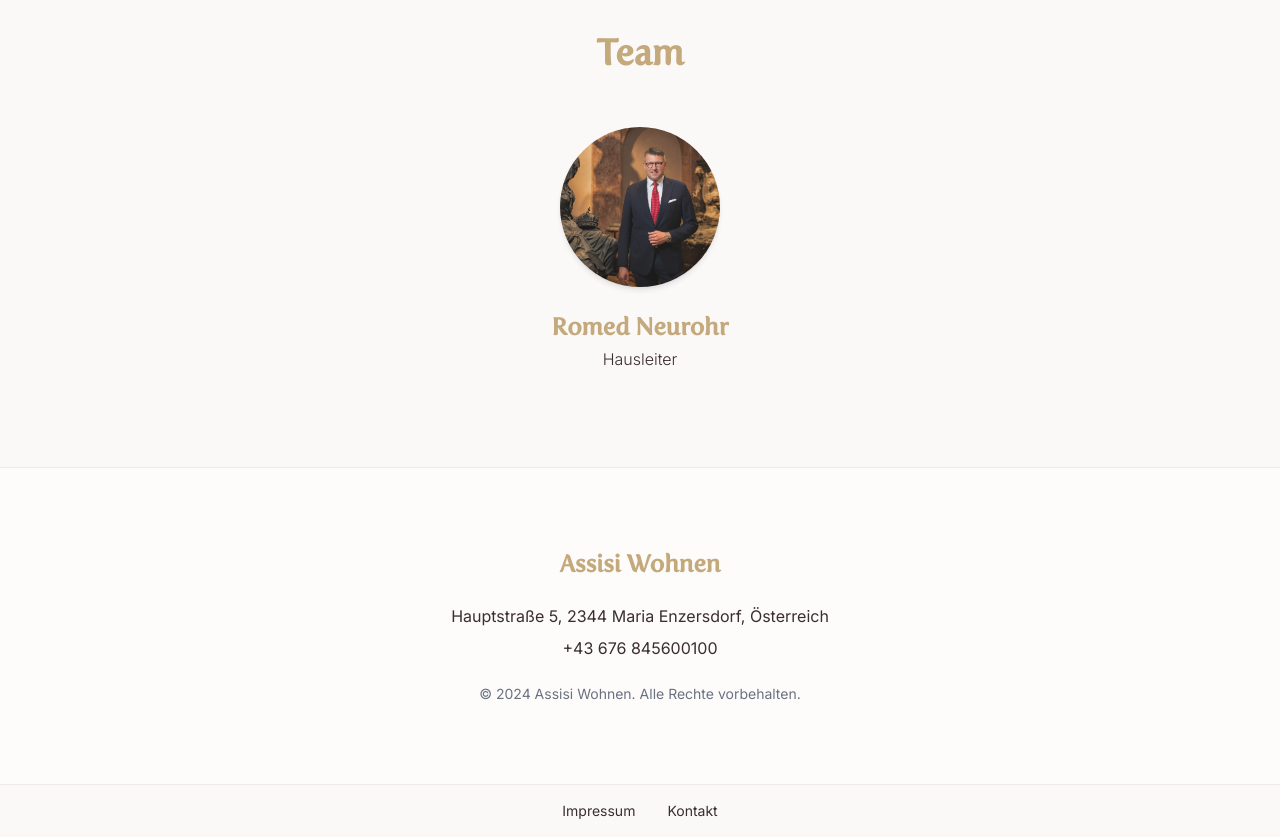
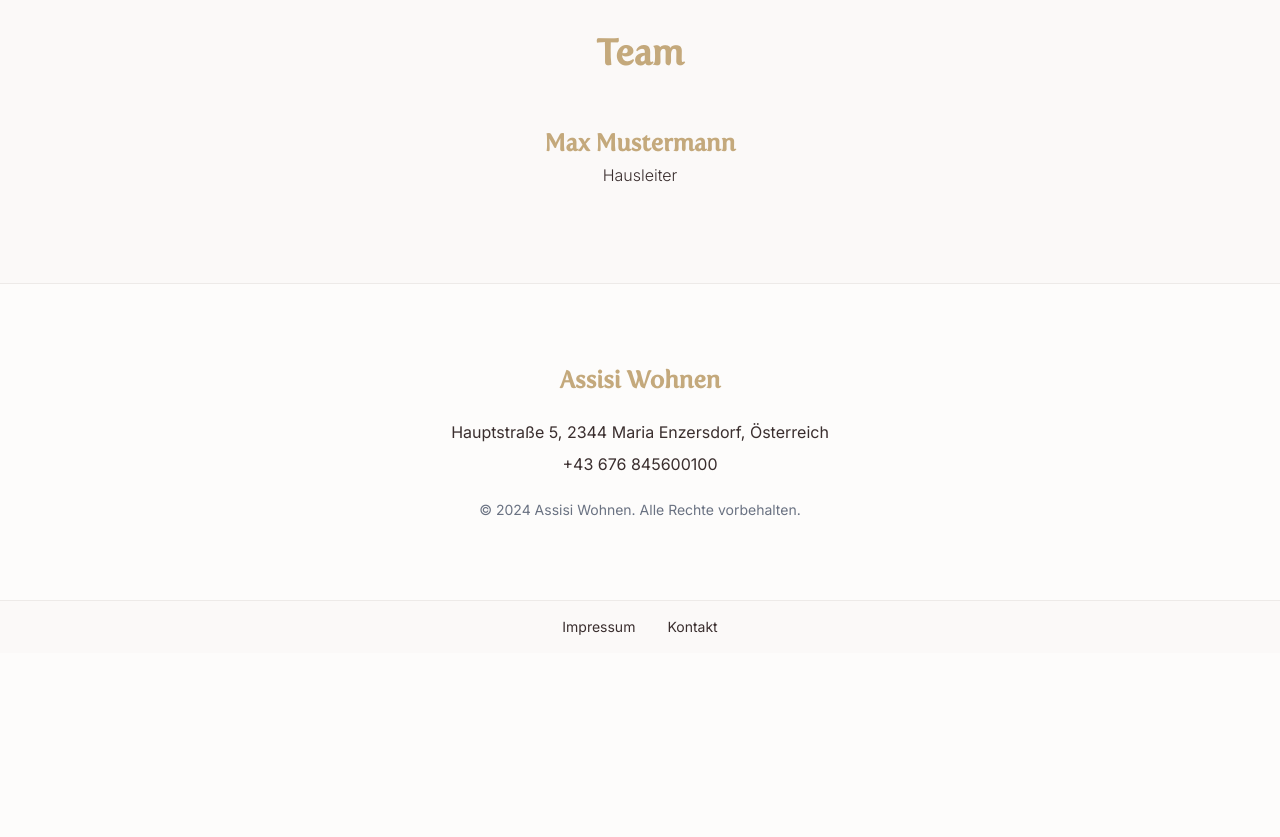
Before and after one commit to Viepaq/Assisi-Wohnen, a Next.js app: page / in a window 1280 px wide. Shown: the part 3960-4797 px from the top of the page. After the commit the page ends 4613 px from the top, so only its background shows below. Built offline with nearby package versions, Linux system fonts and the light colour scheme.

Commit message:
Team: Foto entfernt und Name zu Max Mustermann geändert

```diff
--- a/src/app/page.tsx
+++ b/src/app/page.tsx
@@ -448,17 +448,9 @@
         />
 
         <div className="mt-8 md:mt-14 flex flex-col items-center gap-4 md:gap-6">
-          <div className="flex justify-center opacity-90">
-            <img
-              src="/Romed.png"
-              alt="Romed Neurohr"
-              className="w-32 h-32 md:w-40 md:h-40 object-cover rounded-full shadow-md"
-              loading="lazy"
-            />
-          </div>
           <div className="text-center">
             <h3 className="text-xl md:text-2xl font-serif" style={{ color: COLORS.RED }}>
-              Romed Neurohr
+              Max Mustermann
             </h3>
             <p className="mt-1 text-sm md:text-base font-light" style={{ color: COLORS.BROWN }}>
               Hausleiter
```
